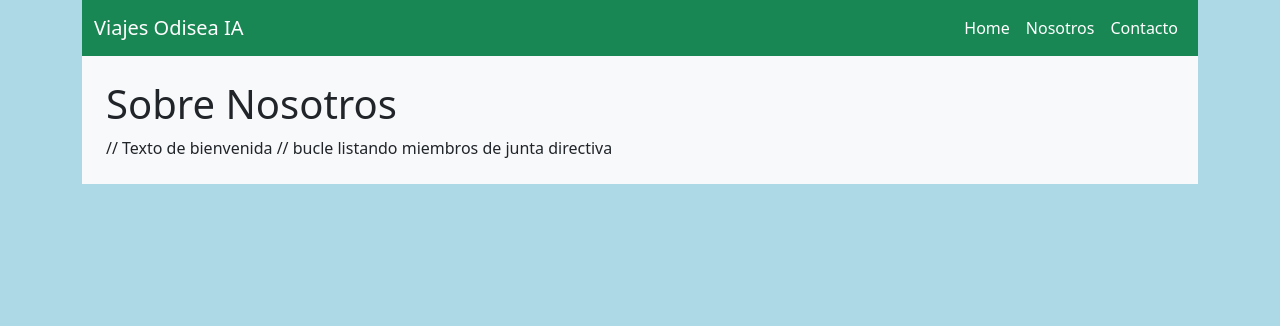
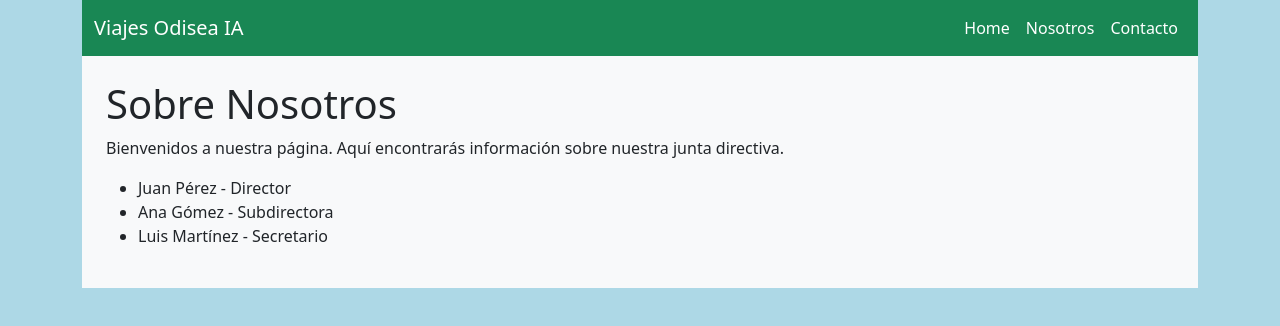
Before and after one commit to LinkedInLearning/pair-programming-ia-3981670, a React (Vite) app: page /nosotros in a window 1280 px wide. Shown: the top 326 px of the page. Built offline with nearby package versions, Linux system fonts and the light colour scheme.

Commit message:
resuelto

```diff
--- a/src/pages/Nosotros.jsx
+++ b/src/pages/Nosotros.jsx
@@ -1,15 +1,24 @@
 function Nosotros() {
 
-  // Listado JSON con 3 miembros de junta directiva
-  // estructura: [{nombre:"juan pérez", cargo:"Director"}]
+  const miembrosJunta = [
+    { nombre: "Juan Pérez", cargo: "Director" },
+    { nombre: "Ana Gómez", cargo: "Subdirectora" },
+    { nombre: "Luis Martínez", cargo: "Secretario" }
+  ];
 
   return (
     <>
-    <h1>Sobre Nosotros</h1>
+      <h1>Sobre Nosotros</h1>
 
-    // Texto de bienvenida
+      <p>Bienvenidos a nuestra página. Aquí encontrarás información sobre nuestra junta directiva.</p>
 
-    // bucle listando miembros de junta directiva
+      <ul>
+        {miembrosJunta.map((miembro, index) => (
+          <li key={index}>
+            {miembro.nombre} - {miembro.cargo}
+          </li>
+        ))}
+      </ul>
     </>
   )
 }
```
